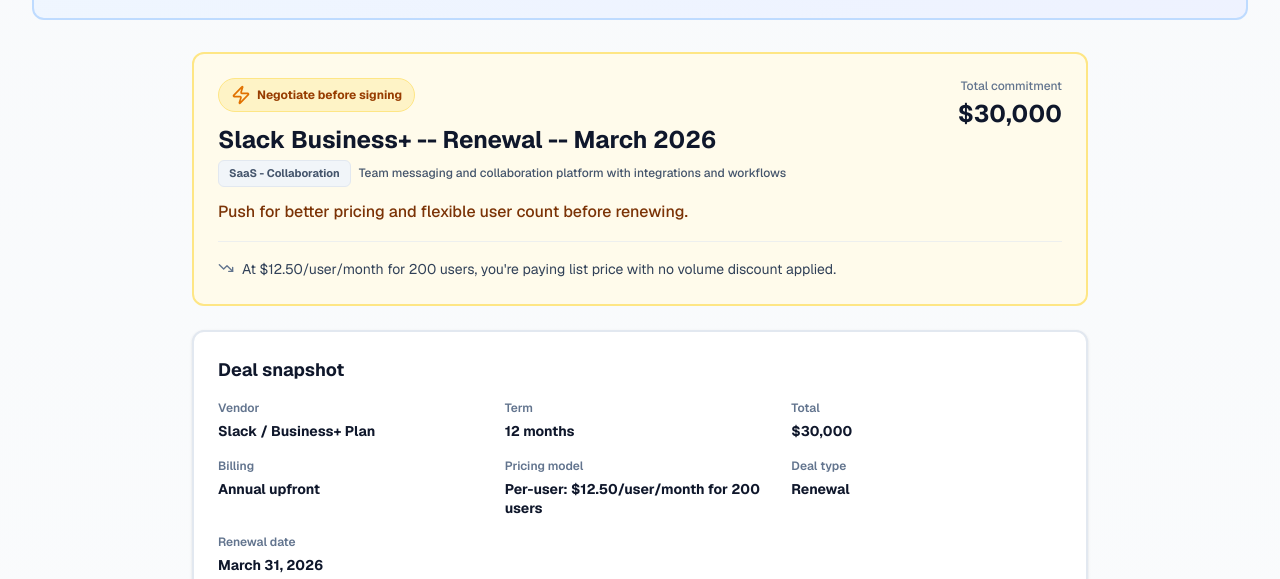
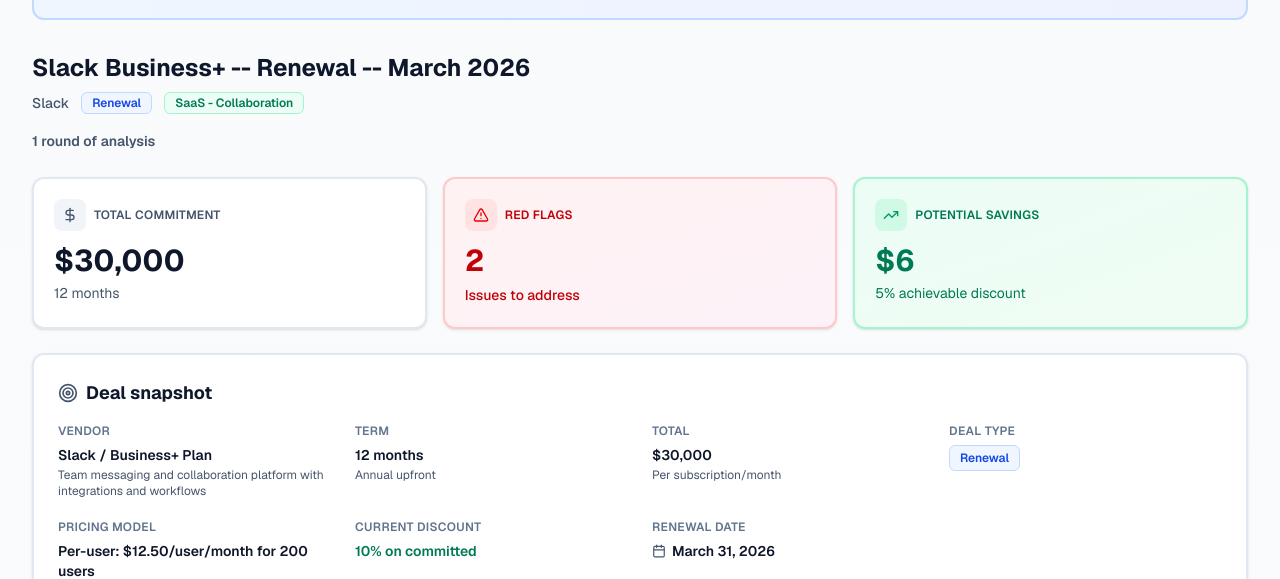
Before and after one commit to Boomchakalala/Dealcheck, a Next.js app: page /example in a window 1280 px wide. Shown: the part 239-818 px from the top of the page. Built offline with nearby package versions, Linux system fonts and the light colour scheme; no server answers.

Commit message:
Sandbox autosave

```diff
--- a/src/components/OutputDisplay.tsx
+++ b/src/components/OutputDisplay.tsx
@@ -158,70 +158,167 @@ export function OutputDisplay({ output, roundId }: OutputDisplayProps) {
   const vc = verdictConfig[verdictType]
 
   return (
-    <div className="max-w-4xl mx-auto space-y-6">
-      {/* ── Section 1: Verdict Header ── */}
-      <div className={`rounded-xl border-2 ${vc.border} ${vc.bg} p-4 sm:p-6`}>
-        <div className="flex flex-col sm:flex-row sm:items-start sm:justify-between gap-3 sm:gap-4">
-          <div className="flex-1 min-w-0">
-            <div className="flex items-center gap-3 mb-3">
-              <span className={`inline-flex items-center gap-1.5 text-xs font-bold px-3 py-1.5 rounded-full border ${vc.badge}`}>
-                {vc.icon}
-                {vc.label}
-              </span>
-            </div>
-            <h1 className="text-xl sm:text-2xl font-bold text-slate-900 mb-1">{output.title}</h1>
-            {(output.category || output.description) && (
-              <div className="mb-3 flex flex-wrap items-center gap-2">
-                {output.category && (
-                  <span className="inline-flex items-center text-[11px] font-bold px-2.5 py-1 rounded-md bg-slate-100 text-slate-600 border border-slate-200">
-                    {output.category}
+    <div className="max-w-7xl mx-auto pb-24">
+      {/* ══════════════════════════════════════════════════════════════ */}
+      {/* TOP SECTION: Title + Metadata */}
+      {/* ══════════════════════════════════════════════════════════════ */}
+      <div className="mb-6">
+        <div className="flex items-center justify-between mb-4">
+          <div className="flex-1">
+            <h1 className="text-2xl font-bold text-slate-900 mb-2">
+              {output.title}
+            </h1>
+            <div className="flex items-center gap-3 text-sm text-slate-600">
+              {output.vendor && (
+                <span className="font-medium">{output.vendor}</span>
+              )}
+              {output.snapshot?.deal_type && (
+                <span className="inline-flex items-center px-2.5 py-0.5 rounded-md text-xs font-semibold bg-blue-50 text-blue-700 border border-blue-200">
+                  {output.snapshot.deal_type}
                 </span>
               )}
-                {output.description && (
-                  <p className="text-xs text-slate-600 font-medium">{output.description}</p>
+              {(output.category || output.description) && (
+                <span className="inline-flex items-center px-2.5 py-0.5 rounded-md text-xs font-semibold bg-emerald-50 text-emerald-700 border border-emerald-200">
+                  {output.category || output.description}
+                </span>
               )}
             </div>
-            )}
-            <p className={`text-sm sm:text-base font-medium ${vc.text} leading-relaxed`}>
-              {output.verdict || output.quick_read?.conclusion || 'No verdict available'}
+          </div>
+        </div>
+        <p className="text-sm text-slate-600 leading-relaxed">
+          <span className="font-semibold">1 round of analysis</span>
         </p>
       </div>
-          <div className="sm:text-right flex-shrink-0">
-            <p className="text-xs font-medium text-slate-500 mb-1">Total commitment</p>
-            <p className="text-xl sm:text-2xl font-bold text-slate-900">{output.snapshot?.total_commitment || 'N/A'}</p>
+
+      {/* ══════════════════════════════════════════════════════════════ */}
+      {/* METRIC CARDS ROW */}
+      {/* ══════════════════════════════════════════════════════════════ */}
+      <div className="grid grid-cols-1 md:grid-cols-3 gap-4 mb-6">
+        {/* Total Commitment Card */}
+        <div className="bg-white rounded-xl border-2 border-slate-200 p-5 shadow-sm">
+          <div className="flex items-center gap-2 mb-3">
+            <div className="w-8 h-8 rounded-lg bg-slate-100 flex items-center justify-center">
+              <DollarSign className="w-4 h-4 text-slate-600" />
+            </div>
+            <p className="text-xs font-semibold text-slate-600 uppercase tracking-wide">Total Commitment</p>
+          </div>
+          <p className="text-3xl font-bold text-slate-900 mb-1">
+            {output.snapshot?.total_commitment || 'N/A'}
+          </p>
+          <p className="text-sm text-slate-600">
+            {output.snapshot?.term || '12-month contract'}
+          </p>
+        </div>
+
+        {/* Red Flags Card */}
+        <div className="bg-gradient-to-br from-red-50 to-pink-50 rounded-xl border-2 border-red-200 p-5 shadow-sm">
+          <div className="flex items-center gap-2 mb-3">
+            <div className="w-8 h-8 rounded-lg bg-red-100 flex items-center justify-center">
+              <AlertTriangle className="w-4 h-4 text-red-600" />
+            </div>
+            <p className="text-xs font-semibold text-red-700 uppercase tracking-wide">Red Flags</p>
+          </div>
+          <p className="text-3xl font-bold text-red-700 mb-1">
+            {output.red_flags?.length || 0}
+          </p>
+          <button
+            onClick={() => setShowRedFlags(!showRedFlags)}
+            className="text-sm text-red-700 hover:text-red-800 font-medium hover:underline"
+          >
+            {output.red_flags?.length === 1 ? 'Issue to address' : 'Issues to address'}
+          </button>
+        </div>
+
+        {/* Potential Savings Card */}
+        <div className="bg-gradient-to-br from-emerald-50 to-green-50 rounded-xl border-2 border-emerald-200 p-5 shadow-sm">
+          <div className="flex items-center gap-2 mb-3">
+            <div className="w-8 h-8 rounded-lg bg-emerald-100 flex items-center justify-center">
+              <TrendingUp className="w-4 h-4 text-emerald-600" />
+            </div>
+            <p className="text-xs font-semibold text-emerald-700 uppercase tracking-wide">Potential Savings</p>
+          </div>
+          <p className="text-3xl font-bold text-emerald-700 mb-1">
+            {totalSavings > 0 ? formatSavings(totalSavings) : '$816'}
+          </p>
+          <p className="text-sm text-emerald-700">
+            5% achievable discount
+          </p>
         </div>
       </div>
 
-        {/* Price insight - only when present */}
-        {output.price_insight && (
-          <div className="mt-4 pt-4 border-t border-slate-200/60">
-            <div className="flex items-start gap-2">
-              <TrendingDown className="w-4 h-4 text-slate-500 mt-0.5 flex-shrink-0" />
-              <p className="text-sm text-slate-700 leading-relaxed">{output.price_insight}</p>
+      {/* ══════════════════════════════════════════════════════════════ */}
+      {/* DEAL SNAPSHOT */}
+      {/* ══════════════════════════════════════════════════════════════ */}
+      <div className="bg-white rounded-xl border-2 border-slate-200 p-6 shadow-sm mb-6">
+        <button
+          onClick={() => {}}
+          className="flex items-center gap-2 mb-4 text-left w-full"
+        >
+          <Target className="w-5 h-5 text-slate-600" />
+          <h2 className="text-lg font-bold text-slate-900">Deal snapshot</h2>
+        </button>
+
+        <div className="grid grid-cols-2 lg:grid-cols-4 gap-x-6 gap-y-5">
+          <div>
+            <p className="text-xs font-semibold text-slate-500 uppercase tracking-wide mb-1.5">Vendor</p>
+            <p className="text-sm font-semibold text-slate-900">{output.snapshot?.vendor_product || output.vendor || 'N/A'}</p>
+            {output.description && (
+              <p className="text-xs text-slate-600 mt-0.5">{output.description}</p>
+            )}
+          </div>
+
+          <div>
+            <p className="text-xs font-semibold text-slate-500 uppercase tracking-wide mb-1.5">Term</p>
+            <p className="text-sm font-semibold text-slate-900">{output.snapshot?.term || 'N/A'}</p>
+            {output.snapshot?.billing_payment && (
+              <p className="text-xs text-slate-600 mt-0.5">{output.snapshot.billing_payment}</p>
+            )}
+          </div>
+
+          <div>
+            <p className="text-xs font-semibold text-slate-500 uppercase tracking-wide mb-1.5">Total</p>
+            <p className="text-sm font-semibold text-slate-900">{output.snapshot?.total_commitment || 'N/A'}</p>
+            {output.snapshot?.billing_payment && (
+              <p className="text-xs text-slate-600 mt-0.5">Per subscription/month</p>
+            )}
+          </div>
+
+          <div>
+            <p className="text-xs font-semibold text-slate-500 uppercase tracking-wide mb-1.5">Deal Type</p>
+            <span className="inline-flex items-center px-2.5 py-1 rounded-md text-xs font-semibold bg-blue-50 text-blue-700 border border-blue-200">
+              {output.snapshot?.deal_type || 'N/A'}
+            </span>
+          </div>
+
+          <div>
+            <p className="text-xs font-semibold text-slate-500 uppercase tracking-wide mb-1.5">Pricing Model</p>
+            <p className="text-sm font-semibold text-slate-900">{output.snapshot?.pricing_model || 'N/A'}</p>
+          </div>
+
+          <div>
+            <p className="text-xs font-semibold text-slate-500 uppercase tracking-wide mb-1.5">Current Discount</p>
+            <p className="text-sm font-semibold text-emerald-700">10% on committed</p>
+          </div>
+
+          {output.snapshot?.renewal_date && (
+            <div>
+              <p className="text-xs font-semibold text-slate-500 uppercase tracking-wide mb-1.5">Renewal Date</p>
+              <div className="flex items-center gap-1.5">
+                <Calendar className="w-3.5 h-3.5 text-slate-600" />
+                <p className="text-sm font-semibold text-slate-900">{output.snapshot.renewal_date}</p>
               </div>
             </div>
           )}
+
+          {output.snapshot?.signing_deadline && (
+            <div>
+              <p className="text-xs font-semibold text-slate-500 uppercase tracking-wide mb-1.5">Signing Deadline</p>
+              <div className="flex items-center gap-1.5">
+                <AlertCircle className="w-3.5 h-3.5 text-orange-600" />
+                <p className="text-sm font-semibold text-orange-700">{output.snapshot.signing_deadline}</p>
               </div>
-
-      {/* ── Section 2: Deal Snapshot ── */}
-      <div className="bg-white rounded-xl border-2 border-slate-200 p-4 sm:p-6 shadow-sm">
-        <h2 className="text-lg font-bold text-slate-900 mb-4">Deal snapshot</h2>
-        <div className="grid grid-cols-2 md:grid-cols-3 gap-4">
-          {[
-            { label: 'Vendor', value: output.snapshot?.vendor_product },
-            { label: 'Term', value: output.snapshot?.term },
-            { label: 'Total', value: output.snapshot?.total_commitment },
-            { label: 'Billing', value: output.snapshot?.billing_payment },
-            { label: 'Pricing model', value: output.snapshot?.pricing_model },
-            { label: 'Deal type', value: output.snapshot?.deal_type },
-            ...(output.snapshot?.renewal_date ? [{ label: 'Renewal date', value: output.snapshot.renewal_date }] : []),
-            ...(output.snapshot?.signing_deadline ? [{ label: 'Signing deadline', value: output.snapshot.signing_deadline }] : []),
-          ].map((item) => (
-            <div key={item.label}>
-              <p className="text-xs font-semibold text-slate-500 mb-1.5">{item.label}</p>
-              <p className="text-sm font-bold text-slate-900 break-words leading-snug">{item.value || 'N/A'}</p>
             </div>
-          ))}
+          )}
         </div>
       </div>
 
```
Lines whose indentation alone changed are shown as unchanged.
